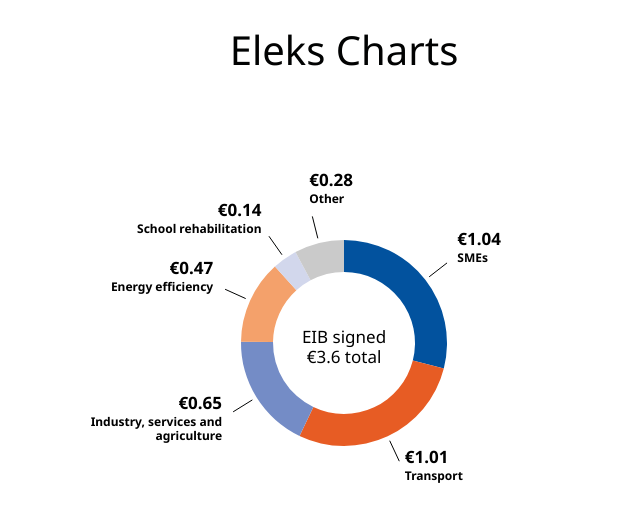
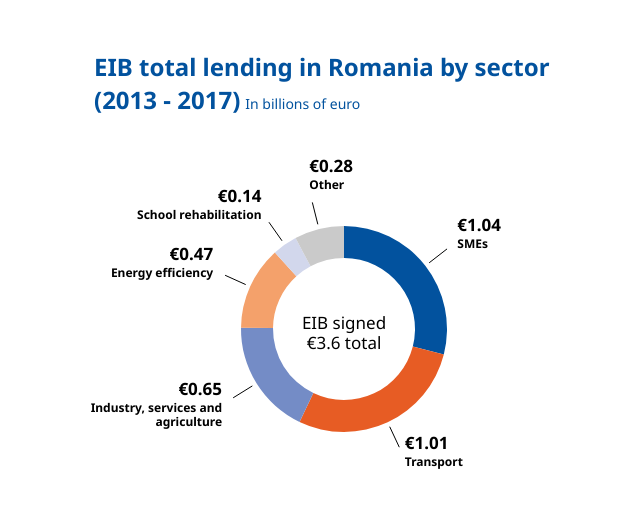
Before and after one commit to bohdan-didukh/eleks-charts, a React (Create React App) app: page / in a window 1280 px wide. Shown: the top 522 px of the page, without its empty margins (296-936 px from the left). Built offline with nearby package versions, Linux system fonts and the light colour scheme.

Commit message:
:sparkles: Added Title component.

```diff
--- a/public/index.html
+++ b/public/index.html
@@ -29,13 +29,6 @@
       body{
         font-family: "Noto Sans", sans-serif;
       }
-      header {
-        height: 100px;
-        text-align: center;
-        line-height: 100px;
-        font-size: 40px;
-        font-family: "Noto Sans", sans-serif;
-      }
       noscript {
         margin: 25px 0;
         text-align: center;
@@ -45,7 +38,6 @@
     </style>
   </head>
   <body>
-    <header>Eleks Charts</header>
     <noscript>You need to enable JavaScript to run this app.</noscript>
     <div id="root"></div>
     <!--
--- a/src/App.css
+++ b/src/App.css
@@ -23,3 +23,7 @@
   color: var(--color-base);
   background: var(--font);
 }
+
+h2 {
+  font-size: 2.4rem;
+}
--- a/src/Donut/Donut.tsx
+++ b/src/Donut/Donut.tsx
@@ -3,6 +3,7 @@
 import styles from "./Donut.module.scss";
 import { DonutChart } from "./DonutChart";
 import { DONUT_HEIGHT, DONUT_WIDTH } from "../constants";
+import { Title } from "../Title";
 
 export const Donut: React.FC = () => {
   const ref = React.createRef<SVGSVGElement>();
@@ -12,6 +13,12 @@
 
   return (
     <div className={styles.block}>
+      <Title
+        title="EIB total lending in Romania by sector"
+        yearStart={2013}
+        yearEnd={2017}
+        details="In billions of euro"
+      />
       <svg
         ref={ref}
         className={styles.svg}
--- /dev/null
+++ b/src/Title/Title.module.scss
@@ -0,0 +1,23 @@
+.container {
+  width: 500px;
+  max-width: 100%;
+  margin: 0 auto;
+  padding-bottom: 2rem;
+  text-align: left;
+}
+.title {
+  font-size: 2.4rem;
+  color: var(--blue-dark);
+  text-align: left;
+}
+
+.years {
+  @extend .title;
+}
+
+.details {
+  font-size: 1.4rem;
+  margin-left: 0.5rem;
+  color: var(--blue-dark);
+  font-weight: normal;
+}
--- /dev/null
+++ b/src/Title/Title.tsx
@@ -0,0 +1,25 @@
+import React from "react";
+
+import styles from "./Title.module.scss";
+
+export interface ITitle {
+  title: string;
+  yearStart: number;
+  yearEnd: number;
+  details: string;
+}
+
+export const Title: React.FC<ITitle> = ({
+  title,
+  yearStart,
+  yearEnd,
+  details,
+}) => (
+  <h2 className={styles.container}>
+    <div className={styles.title}>{title}</div>
+    <span className={styles.years}>
+      ({yearStart} - {yearEnd})
+    </span>
+    <span className={styles.details}>{details}</span>
+  </h2>
+);
--- /dev/null
+++ b/src/Title/index.ts
@@ -0,0 +1 @@
+export * from "./Title";
```
Also changed, not shown: 1 other file (tests, documents, lock files or other folders).
